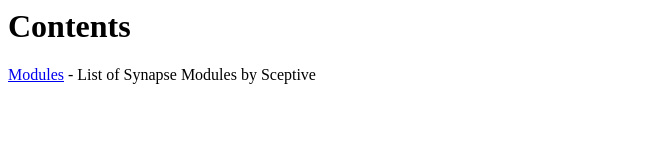
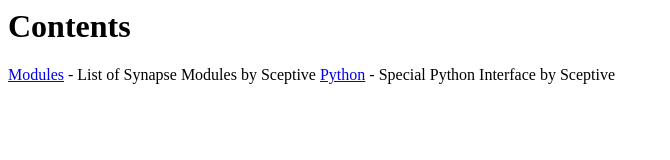
Before and after one commit to SceptiveGithub/Synapse, a plain HTML site: page index.html in a window 1280 px wide. Shown: the whole page, without its empty margins (0-670 px from the left). Drawn offline with Linux system fonts and the light colour scheme.

Commit message:
Update index.html

```diff
--- a/index.html
+++ b/index.html
@@ -1,2 +1,3 @@
 <h1>Contents</h1>
 <t><a href="https://sceptivegithub.github.io/Synapse/Modules/">Modules</a> - List of Synapse Modules by Sceptive</t>
+<t><a href="https://sceptivegithub.github.io/Synapse/Python/">Python</a> - Special Python Interface by Sceptive</t>
```
